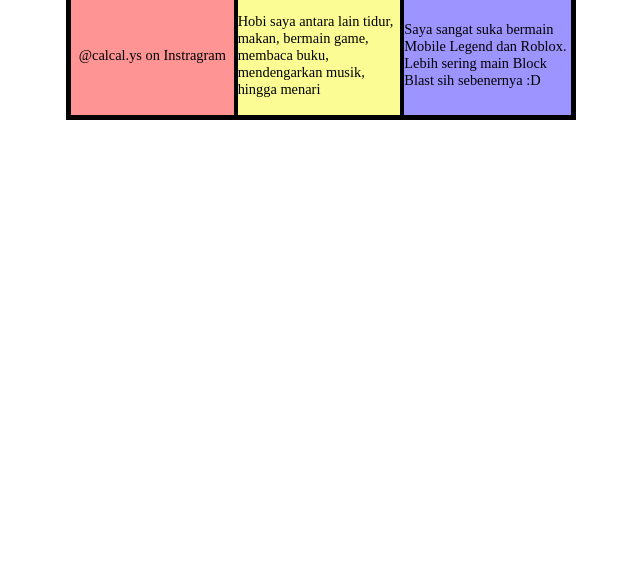
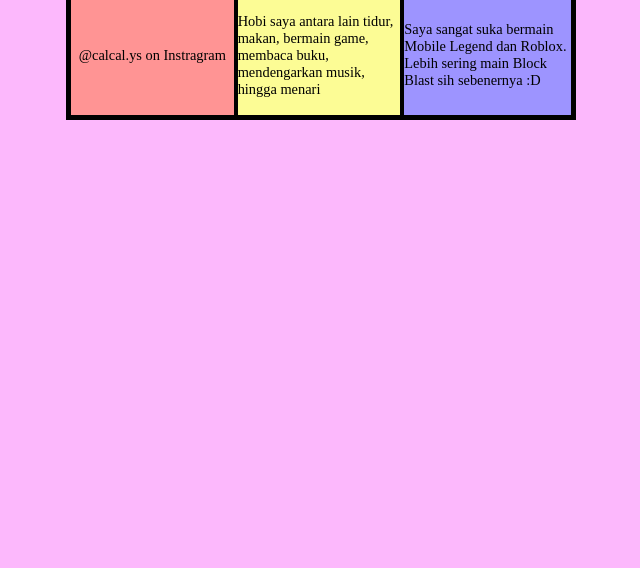
Before and after one commit to calystaaaa/DIV-Biodata-Calll, a plain HTML site: page index.html in a window 1280 px wide. Shown: the part 300-868 px from the top of the page, without its empty margins (319-959 px from the left). Drawn offline with Linux system fonts and the light colour scheme.

Commit message:
Update index.html

```diff
--- a/index.html
+++ b/index.html
@@ -4,7 +4,7 @@
     <title>All Abt Calystaaa</title>
     <style>
         body {
-            background: #fff;
+            background: #FCB8FC;
             min-height: 100vh;
         }
         .container {
```
